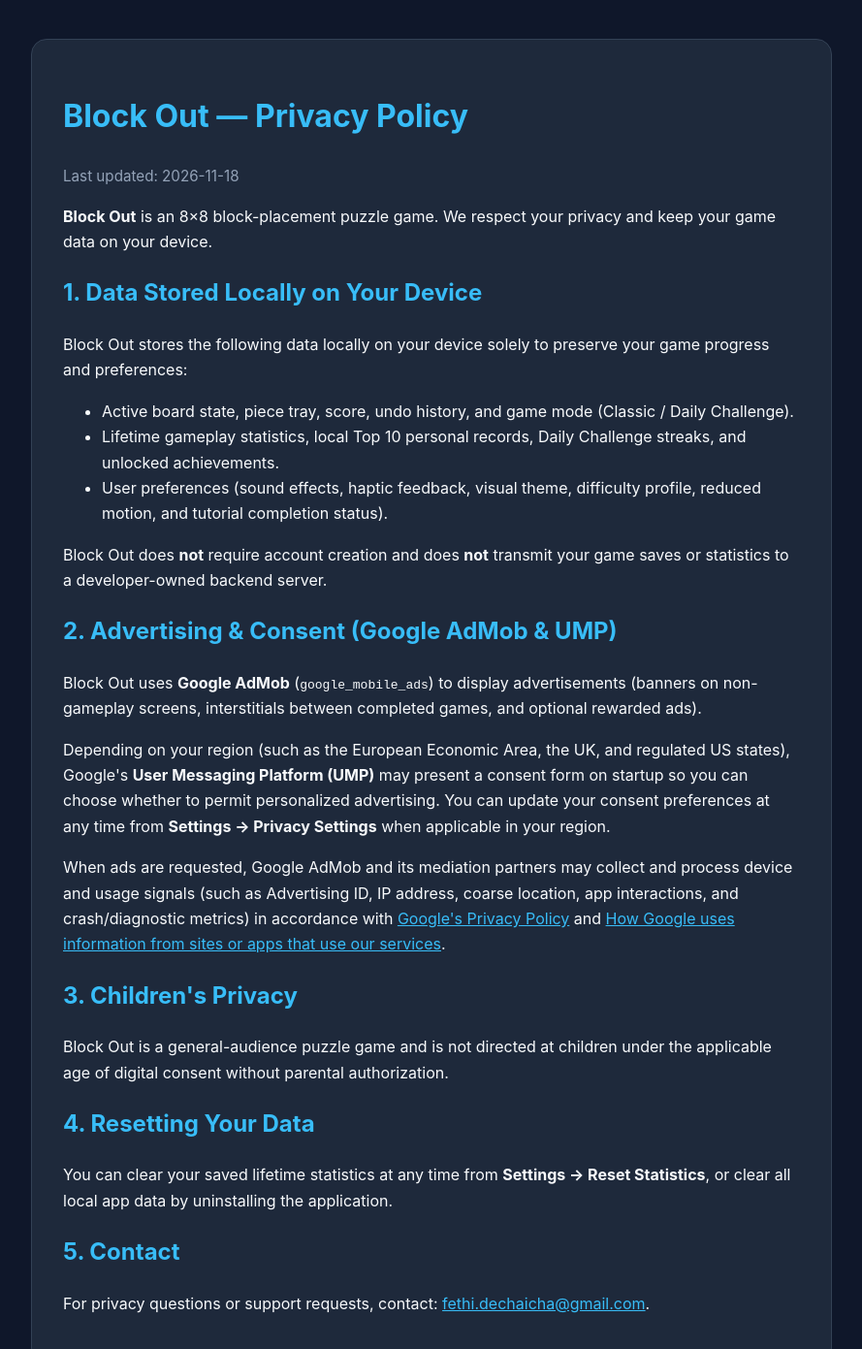
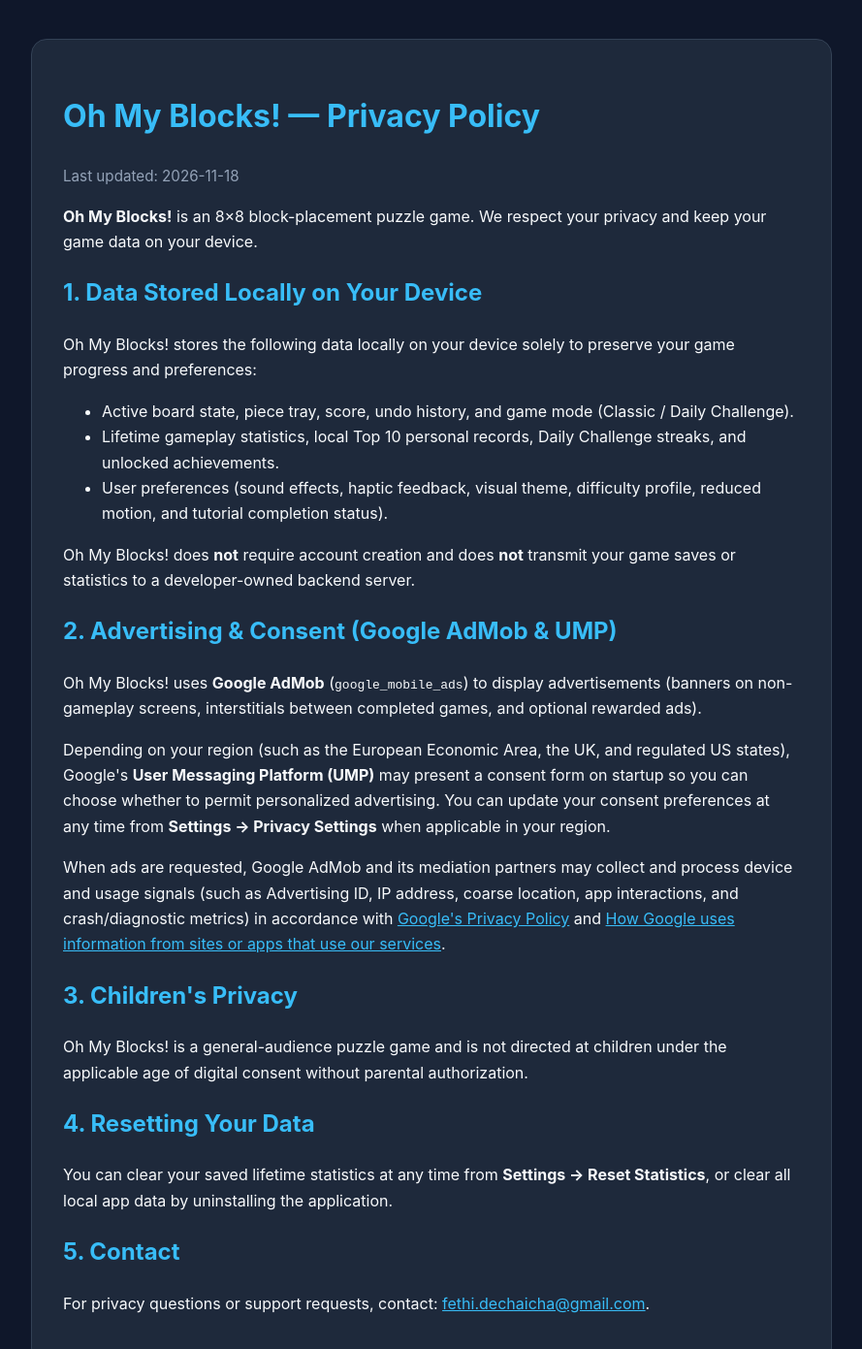
Before and after one commit to TChi91Bis/TChi91Bis.github.io, a plain HTML site: page privacy-policy.html in a window 1280 px wide. Shown: the top 1391 px of the page at 97% size, without its empty margins (195-1084 px from the left). Drawn offline with Linux system fonts and the light colour scheme.

Commit message:
Rename game to Oh My Blocks!

```diff
--- a/privacy-policy.html
+++ b/privacy-policy.html
@@ -3,7 +3,7 @@
 <head>
   <meta charset="utf-8">
   <meta name="viewport" content="width=device-width, initial-scale=1">
-  <title>Block Out — Privacy Policy</title>
+  <title>Oh My Blocks! — Privacy Policy</title>
   <style>
     body {
       font-family: -apple-system, BlinkMacSystemFont, "Segoe UI", Roboto, sans-serif;
@@ -28,26 +28,26 @@
 </head>
 <body>
   <main>
-    <h1>Block Out — Privacy Policy</h1>
+    <h1>Oh My Blocks! — Privacy Policy</h1>
     <p class="muted">Last updated: 2026-11-18</p>
-    <p><strong>Block Out</strong> is an 8×8 block-placement puzzle game. We respect your privacy and keep your game data on your device.</p>
+    <p><strong>Oh My Blocks!</strong> is an 8×8 block-placement puzzle game. We respect your privacy and keep your game data on your device.</p>
 
     <h2>1. Data Stored Locally on Your Device</h2>
-    <p>Block Out stores the following data locally on your device solely to preserve your game progress and preferences:</p>
+    <p>Oh My Blocks! stores the following data locally on your device solely to preserve your game progress and preferences:</p>
     <ul>
       <li>Active board state, piece tray, score, undo history, and game mode (Classic / Daily Challenge).</li>
       <li>Lifetime gameplay statistics, local Top 10 personal records, Daily Challenge streaks, and unlocked achievements.</li>
       <li>User preferences (sound effects, haptic feedback, visual theme, difficulty profile, reduced motion, and tutorial completion status).</li>
     </ul>
-    <p>Block Out does <strong>not</strong> require account creation and does <strong>not</strong> transmit your game saves or statistics to a developer-owned backend server.</p>
+    <p>Oh My Blocks! does <strong>not</strong> require account creation and does <strong>not</strong> transmit your game saves or statistics to a developer-owned backend server.</p>
 
     <h2>2. Advertising &amp; Consent (Google AdMob &amp; UMP)</h2>
-    <p>Block Out uses <strong>Google AdMob</strong> (<code>google_mobile_ads</code>) to display advertisements (banners on non-gameplay screens, interstitials between completed games, and optional rewarded ads).</p>
+    <p>Oh My Blocks! uses <strong>Google AdMob</strong> (<code>google_mobile_ads</code>) to display advertisements (banners on non-gameplay screens, interstitials between completed games, and optional rewarded ads).</p>
     <p>Depending on your region (such as the European Economic Area, the UK, and regulated US states), Google's <strong>User Messaging Platform (UMP)</strong> may present a consent form on startup so you can choose whether to permit personalized advertising. You can update your consent preferences at any time from <strong>Settings → Privacy Settings</strong> when applicable in your region.</p>
     <p>When ads are requested, Google AdMob and its mediation partners may collect and process device and usage signals (such as Advertising ID, IP address, coarse location, app interactions, and crash/diagnostic metrics) in accordance with <a href="https://policies.google.com/privacy" rel="noopener">Google's Privacy Policy</a> and <a href="https://policies.google.com/technologies/partner-sites" rel="noopener">How Google uses information from sites or apps that use our services</a>.</p>
 
     <h2>3. Children's Privacy</h2>
-    <p>Block Out is a general-audience puzzle game and is not directed at children under the applicable age of digital consent without parental authorization.</p>
+    <p>Oh My Blocks! is a general-audience puzzle game and is not directed at children under the applicable age of digital consent without parental authorization.</p>
 
     <h2>4. Resetting Your Data</h2>
     <p>You can clear your saved lifetime statistics at any time from <strong>Settings → Reset Statistics</strong>, or clear all local app data by uninstalling the application.</p>
```
Also changed, not shown: index.html (+3 -3 lines).
